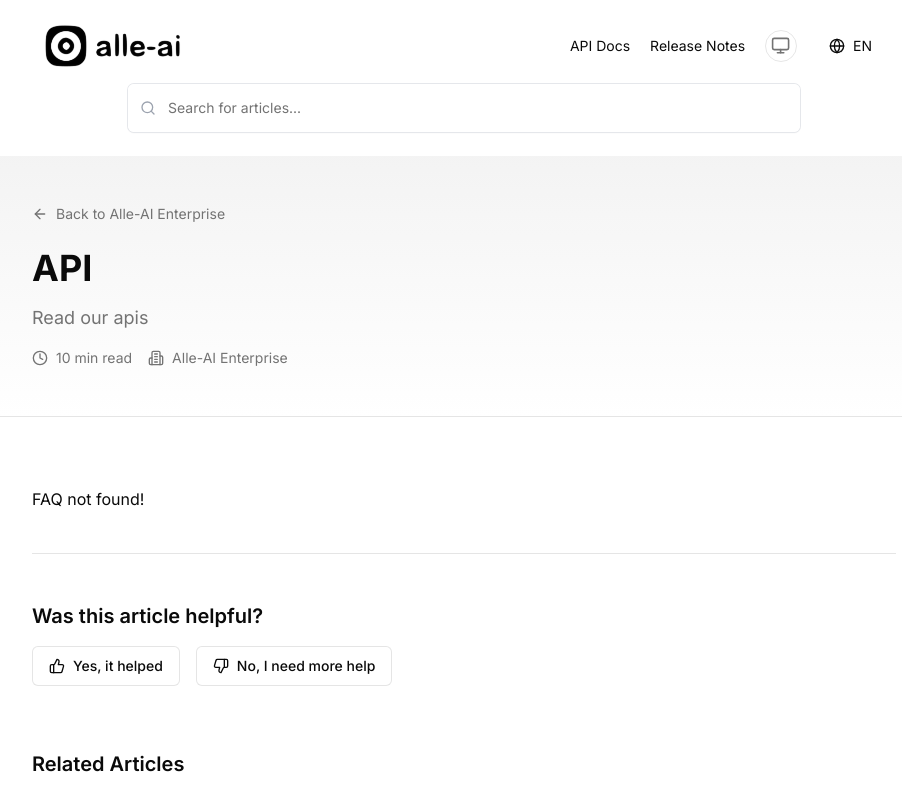
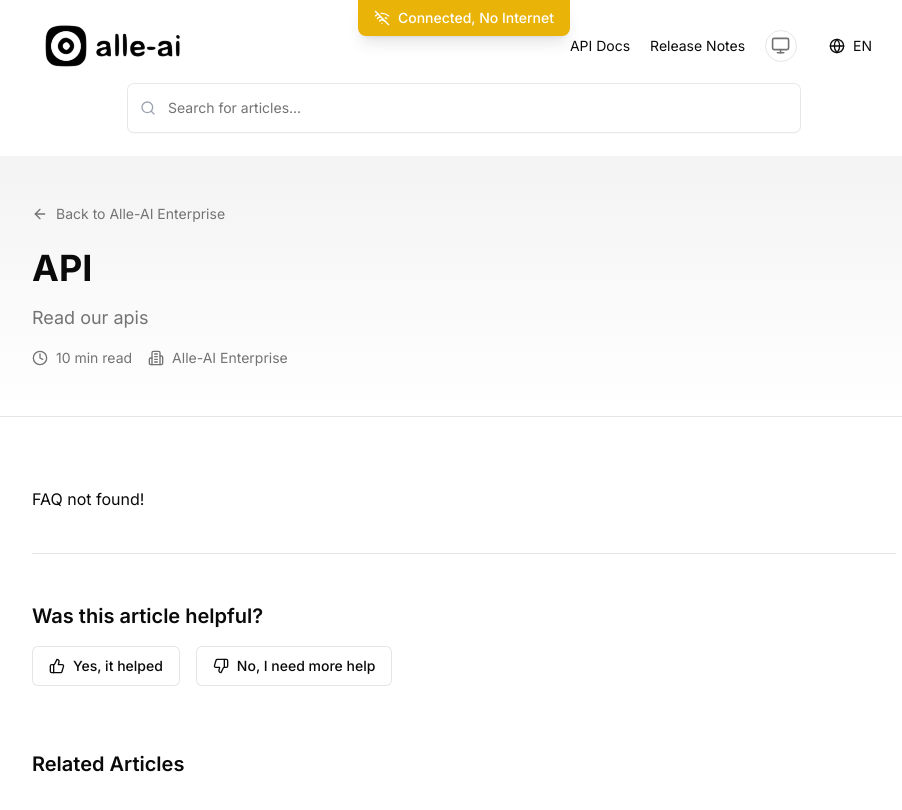
Before and after one commit to pYGOD3512/alle-ai-nextjs-project, a Next.js app: page /collection/11106745-alle-ai-enterprise/1 in a window 1280 px wide. Before the commit this address had no page. Shown: the top 810 px of the page, without its empty margins (176-1078 px from the left). Built offline with nearby package versions, Linux system fonts and the light colour scheme.

Commit message:
connection check

```diff
--- a/app/layout.tsx
+++ b/app/layout.tsx
@@ -6,6 +6,7 @@ import { ThemeProvider } from '@/components/providers/theme-provider';
 import { Toaster } from "@/components/ui/toaster"
 import { AuthProvider } from '@/components/providers/authTest';
 import { RouteGuard } from '@/components/providers/RouteGuard';
+import { ConnectionStatus } from '@/components/ConnectionStatus';
 
 
 
@@ -26,7 +27,7 @@ export default function RootLayout({
           disableTransitionOnChange
         >
           <AuthProvider>
-
+            <ConnectionStatus />
               <RouteGuard>
                 {children}
               </RouteGuard>
--- /dev/null
+++ b/components/ConnectionStatus.tsx
@@ -0,0 +1,111 @@
+'use client';
+
+import { useEffect, useState, useCallback } from 'react';
+import { motion, AnimatePresence } from 'framer-motion';
+import { Wifi, WifiOff } from 'lucide-react';
+import { cn } from '@/lib/utils';
+
+export const ConnectionStatus = () => {
+  const [isOnline, setIsOnline] = useState(true);
+  const [showStatus, setShowStatus] = useState(false);
+  const [hasInternet, setHasInternet] = useState(true);
+
+  // Function to check internet access
+  const checkInternetAccess = useCallback(async () => {
+    try {
+      const controller = new AbortController();
+      const timeoutId = setTimeout(() => controller.abort(), 5000); // 5 second timeout
+
+      const response = await fetch('https://www.google.com/favicon.ico', {
+        method: 'HEAD',
+        mode: 'no-cors',
+        signal: controller.signal
+      });
+
+      clearTimeout(timeoutId);
+
+      if (!hasInternet) {
+        setHasInternet(true);
+        setShowStatus(true);
+        setTimeout(() => setShowStatus(false), 3000);
+      }
+    } catch {
+      setHasInternet(false);
+      setShowStatus(true);
+    }
+  }, [hasInternet]);
+
+  useEffect(() => {
+    // Initial checks
+    setIsOnline(navigator.onLine);
+    checkInternetAccess();
+
+    // Set up periodic checking
+    const intervalId = setInterval(checkInternetAccess, 10000);
+
+    // Update state on connection change
+    const handleOnline = async () => {
+      setIsOnline(true);
+      await checkInternetAccess();
+    };
+
+    const handleOffline = () => {
+      setIsOnline(false);
+      setHasInternet(false);
+      setShowStatus(true);
+    };
+
+    window.addEventListener('online', handleOnline);
+    window.addEventListener('offline', handleOffline);
+
+    return () => {
+      clearInterval(intervalId);
+      window.removeEventListener('online', handleOnline);
+      window.removeEventListener('offline', handleOffline);
+    };
+  }, [checkInternetAccess]);
+
+  return (
+    <AnimatePresence>
+      {showStatus && (
+        <motion.div
+          initial={{ y: -100, opacity: 0, scale: 0.9 }}
+          animate={{ y: 0, opacity: 1, scale: 1 }}
+          exit={{ y: -100, opacity: 0, scale: 0.9 }}
+          transition={{ type: 'spring', stiffness: 260, damping: 20 }}
+          className="fixed top-0 left-0 right-0 w-full z-[100] flex justify-center"
+        >
+          <div
+            className={cn(
+              'flex items-center gap-2 px-4 py-2 text-sm font-medium text-white rounded-b-lg shadow-lg transition-colors duration-300',
+              {
+                'bg-green-500': isOnline && hasInternet,
+                'bg-yellow-500': isOnline && !hasInternet,
+                'bg-red-500': !isOnline,
+              }
+            )}
+          >
+            {isOnline ? (
+              hasInternet ? (
+                <>
+                  <Wifi className="w-4 h-4 animate-pulse" />
+                  <span>You're Back Online</span>
+                </>
+              ) : (
+                <>
+                  <WifiOff className="w-4 h-4" />
+                  <span>Connected, No Internet</span>
+                </>
+              )
+            ) : (
+              <>
+                <WifiOff className="w-4 h-4" />
+                <span>No Internet Connection</span>
+              </>
+            )}
+          </div>
+        </motion.div>
+      )}
+    </AnimatePresence>
+  );
+};
--- a/components/features/SummaryContent.tsx
+++ b/components/features/SummaryContent.tsx
@@ -115,8 +115,8 @@ export function SummaryContent({ summary, consistencies, inconsistencies, finalA
             className="prose prose-sm dark:prose-invert"
           >
             <Card className="p-4 bg-primary/5 border-primary/20">
-              <div className="flex items-start gap-3">
-                <Lightbulb className="w-5 h-5 text-primary mt-1" />
+              <div className="flex items-start gap-2">
+                <Lightbulb className="w-4 h-4 mt-1" />
                 <div className="space-y-4">
                   {finalAnswer}
                 </div>
```
